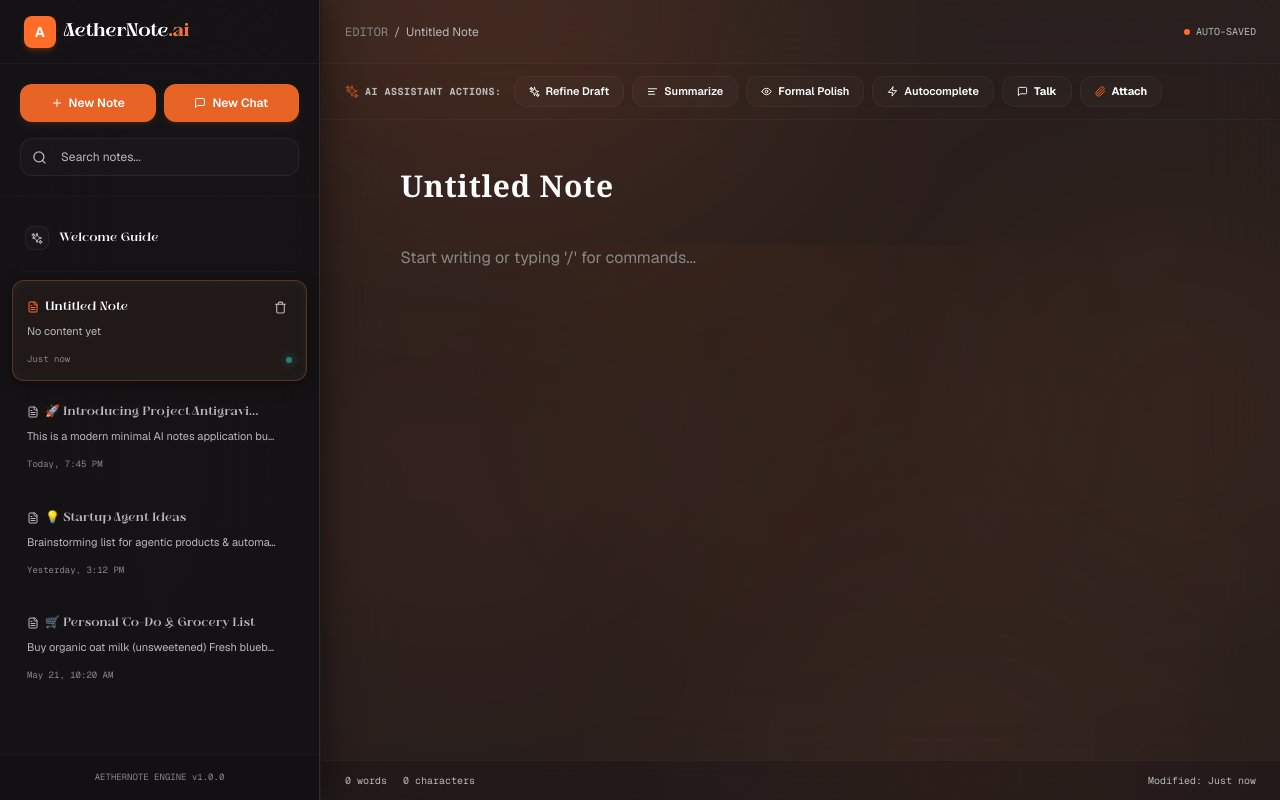
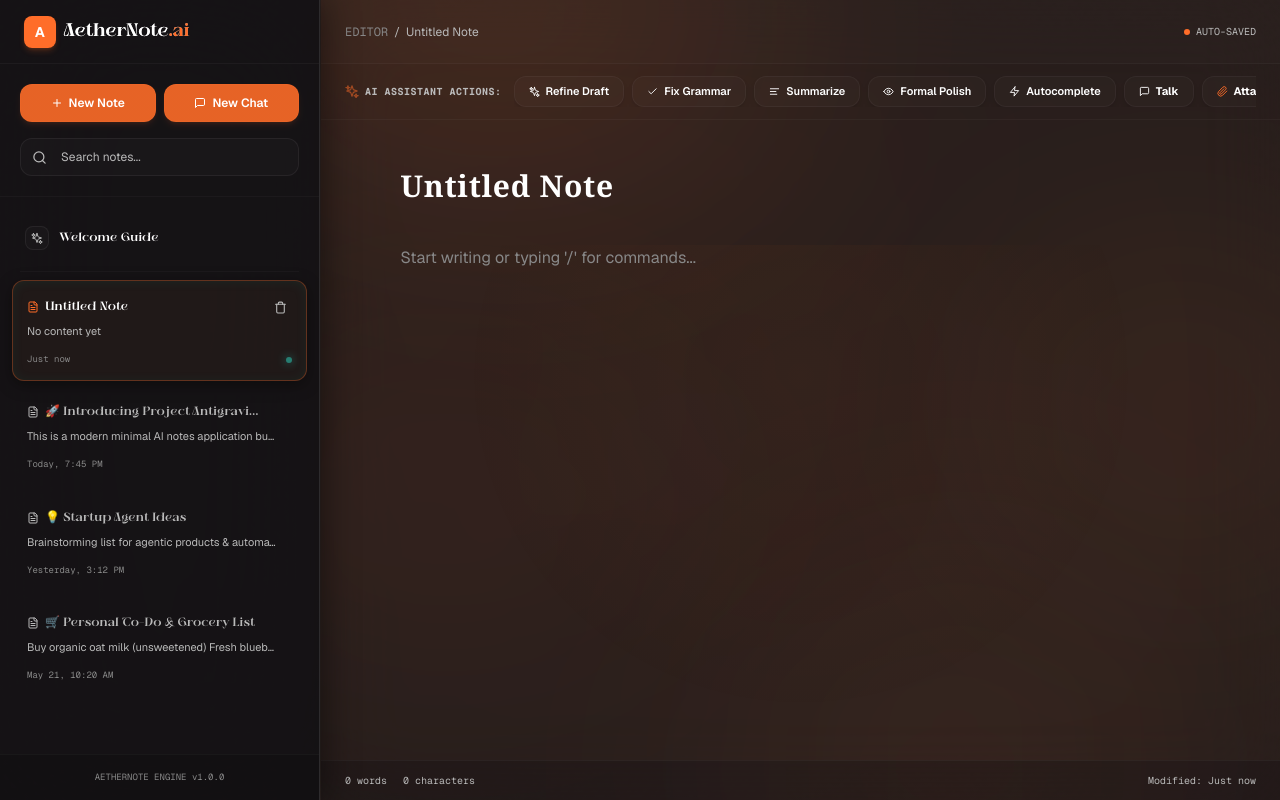
Before and after one commit to lakshyap11/ai-notes-app, a Next.js app: page / in a window 1280 px wide. Both pictures are taken after a click on the button "New Note". Built offline with nearby package versions, Linux system fonts and the light colour scheme.

Commit message:
Added grammar correction AI action

```diff
--- a/src/app/api/ai/route.ts
+++ b/src/app/api/ai/route.ts
@@ -5,7 +5,7 @@ import { GoogleGenerativeAI } from "@google/generative-ai";
 export const dynamic = "force-dynamic";
 
 interface RequestBody {
-  action: "summarize" | "grammar" | "improve" | "chat";
+  action: "summarize" | "grammar" | "improve" | "chat" | "grammar_fix";
   content: string;
   noteContext?: string; // Optional context of the active note for open-ended chats
 }
@@ -59,6 +59,20 @@ export async function POST(req: NextRequest) {
         prompt = `You are a professional editor. Please proofread the following text for spelling, grammar, punctuation, and sentence phrasing errors. Fix all mistakes while keeping the core meaning, original perspective, and structure intact. Return only the corrected text. Do not add any explanation, meta-commentary, or conversational filler.\n\nOriginal Text:\n"""\n${content}\n"""`;
         break;
 
+      case "grammar_fix":
+        prompt = `You are a minimally invasive editor. Your task is ONLY to correct spelling mistakes, punctuation errors, typos, and minor grammatical issues in the text below.
+Strict Rules:
+1. DO NOT rewrite the text heavily.
+2. DO NOT change the emotional tone, vocabulary level, or conversational personality.
+3. Keep the writing style casual, raw, and authentic to the user's voice.
+4. Return ONLY the corrected text. Do not add any introduction, explanations, meta-commentary, or conversational filler.
+
+Text to Correct:
+"""
+${content}
+"""`;
+        break;
+
       case "improve":
         prompt = `You are an expert writing coach. Refine the following text to dramatically improve its clarity, flow, vocabulary, and professional tone. Make it sound elegant, concise, and beautifully structured. Maintain the key points, but enhance the phrasing significantly. Return only the improved text. Do not add any explanation, meta-commentary, or conversational filler.\n\nOriginal Text:\n"""\n${content}\n"""`;
         break;
@@ -108,7 +122,7 @@ Your Role & Strict Conversational Rules:
         return NextResponse.json(
           {
             error: "Unsupported Action",
-            message: `The action '${action}' is not supported. Supported actions are: 'summarize', 'grammar', 'improve', 'chat'.`,
+            message: `The action '${action}' is not supported. Supported actions are: 'summarize', 'grammar', 'improve', 'chat', 'grammar_fix'.`,
           },
           { status: 400 }
         );
--- a/src/app/page.tsx
+++ b/src/app/page.tsx
@@ -502,11 +502,12 @@ export default function Home() {
     setEditorProcessingAction(action);
 
     // Map visual action to backend action names
-    const actionMap: Record<string, "summarize" | "grammar" | "improve" | "chat"> = {
+    const actionMap: Record<string, "summarize" | "grammar" | "improve" | "chat" | "grammar_fix"> = {
       summarize: "summarize",
       refine: "improve",
       autocomplete: "chat",
       professional: "grammar",
+      grammar_fix: "grammar_fix",
     };
 
     const apiAction = actionMap[action] || "improve";
@@ -540,7 +541,7 @@ export default function Home() {
       let finalContent = "";
       if (action === "summarize") {
         finalContent = `${activeNote.content}\n\n---\n### 🧠 AI Summary:\n${generatedText}`;
-      } else if (action === "refine" || action === "professional") {
+      } else if (action === "refine" || action === "professional" || action === "grammar_fix") {
         finalContent = generatedText;
       } else if (action === "autocomplete") {
         finalContent = `${activeNote.content}\n\n${generatedText}`;
@@ -569,6 +570,14 @@ export default function Home() {
           finalContent = `${activeNote.content}\n\nIn addition to these core goals, the next step involves refining user flows and initiating dark mode accessibility styling parameters to deliver a truly world-class UI.`;
         } else if (action === "professional") {
           finalContent = `**EXECUTIVE BRIEF: ${activeNote.title.toUpperCase()}**\n\n${activeNote.content}\n\n*STATUS: Approved for standard development operations.*`;
+        } else if (action === "grammar_fix") {
+          // Minimal spell check simulation
+          const cleanedText = activeNote.content
+            .replace(/\bteh\b/g, "the")
+            .replace(/\breceved\b/g, "received")
+            .replace(/\bmispell\b/g, "misspell")
+            .replace(/\bgrammer\b/g, "grammar");
+          finalContent = cleanedText;
         }
 
         streamTextToEditor(activeNote.content, finalContent);
--- a/src/components/Editor.tsx
+++ b/src/components/Editor.tsx
@@ -1,5 +1,5 @@
 import React, { useState, useRef, useEffect } from "react";
-import { MenuIcon, SparklesIcon, AlignLeftIcon, ZapIcon, EyeIcon, MessageSquareIcon, SendIcon, PaperclipIcon } from "./Icons";
+import { MenuIcon, SparklesIcon, AlignLeftIcon, ZapIcon, EyeIcon, MessageSquareIcon, SendIcon, PaperclipIcon, CheckIcon } from "./Icons";
 import { AttachmentCard, AttachmentStripCard, FullscreenImageModal } from "./AttachmentSystem";
 
 interface Note {
@@ -310,6 +310,19 @@ const Editor: React.FC<EditorProps> = ({
               >
                 <SparklesIcon size={11} className={isProcessing === "refine" ? "animate-spin" : ""} />
                 <span>{isProcessing === "refine" ? "Refining..." : "Refine Draft"}</span>
+              </button>
+
+              <button
+                onClick={() => onAIAction("grammar_fix")}
+                disabled={!!isProcessing}
+                className={`flex shrink-0 items-center gap-1.5 rounded-xl px-3.5 py-1.5 text-[11px] font-semibold transition-all duration-300 btn-premium-sweep hover:scale-[1.03] active:scale-[0.97] cursor-pointer disabled:opacity-50 shadow-md ${
+                  isProcessing === "grammar_fix"
+                    ? "bg-teal-950/30 border border-teal-500/40 text-teal-300 shimmer-effect relative overflow-hidden"
+                    : "bg-white/[0.02] border border-white/[0.04] text-zinc-300 hover:bg-teal-500/10 hover:border-teal-500/20 hover:text-teal-300"
+                }`}
+              >
+                <CheckIcon size={11} className={isProcessing === "grammar_fix" ? "animate-pulse" : ""} />
+                <span>{isProcessing === "grammar_fix" ? "Fixing..." : "Fix Grammar"}</span>
               </button>
 
               <button
--- a/src/components/Icons.tsx
+++ b/src/components/Icons.tsx
@@ -343,3 +343,21 @@ export const DownloadIcon: React.FC<IconProps> = ({ size = 16, className, ...pro
     <line x1="12" y1="15" x2="12" y2="3" />
   </svg>
 );
+
+export const CheckIcon: React.FC<IconProps> = ({ size = 16, className, ...props }) => (
+  <svg
+    xmlns="http://www.w3.org/2000/svg"
+    width={size}
+    height={size}
+    viewBox="0 0 24 24"
+    fill="none"
+    stroke="currentColor"
+    strokeWidth="2"
+    strokeLinecap="round"
+    strokeLinejoin="round"
+    className={className}
+    {...props}
+  >
+    <polyline points="20 6 9 17 4 12" />
+  </svg>
+);
```
